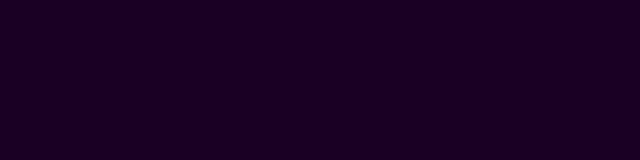
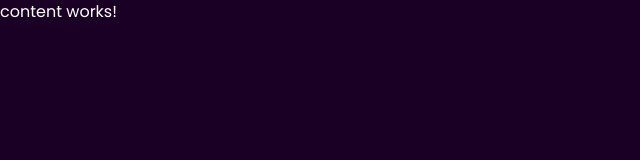
Before and after one commit to suuzanemoura/angular-blog, an Angular app: page /blog/1 in a window 1280 px wide. Before the commit this address led to /. Shown: the top 160 px of the page, without its empty margins (0-640 px from the left). Built offline with nearby package versions, Linux system fonts and the light colour scheme.

Commit message:
:sparkles: feat: adicionando page nova de content

```diff
--- a/src/app/app.component.ts
+++ b/src/app/app.component.ts
@@ -2,8 +2,7 @@ import { Component } from '@angular/core';
 
 @Component({
   selector: 'app-root',
-  templateUrl: './app.component.html',
-  styleUrls: ['./app.component.css']
+  templateUrl: './app.component.html'
 })
 export class AppComponent {
 }
--- a/src/app/app.module.ts
+++ b/src/app/app.module.ts
@@ -17,6 +17,7 @@ import { AboutComponent } from './components/about/about.component';
 import { HeaderComponent } from './components/header/header.component';
 import { MediumCardComponent } from './components/medium-card/medium-card.component';
 import { HomeComponent } from './pages/home/home.component';
+import { ContentComponent } from './pages/content/content.component';
 
 @NgModule({
   declarations: [
@@ -35,6 +36,7 @@ import { HomeComponent } from './pages/home/home.component';
     HeaderComponent,
     MediumCardComponent,
     HomeComponent,
+    ContentComponent,
   ],
   imports: [
     BrowserModule,
--- /dev/null
+++ b/src/app/pages/content/content.component.html
@@ -0,0 +1 @@
+<p>content works!</p>
--- a/src/app/pages/home/home.component.ts
+++ b/src/app/pages/home/home.component.ts
@@ -2,8 +2,7 @@ import { Component } from '@angular/core';
 
 @Component({
   selector: 'app-home',
-  templateUrl: './home.component.html',
-  styleUrls: ['./home.component.css']
+  templateUrl: './home.component.html'
 })
 export class HomeComponent {
 
```
Also changed, not shown: src/app/app-routing.module.ts (+6 -1 lines), src/app/pages/content/content.component.ts (added, +9 -0 lines), src/app/app.component.css (deleted), src/app/pages/home/home.component.css (deleted).
